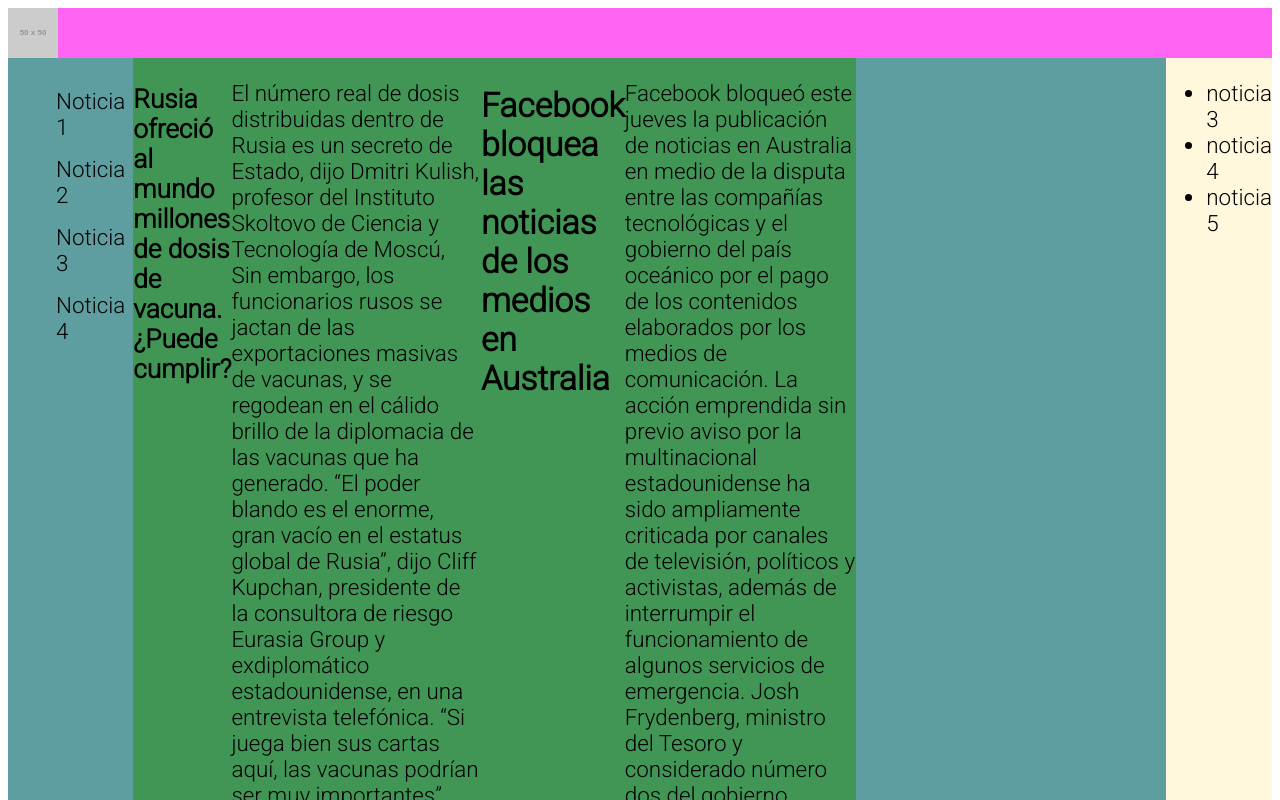
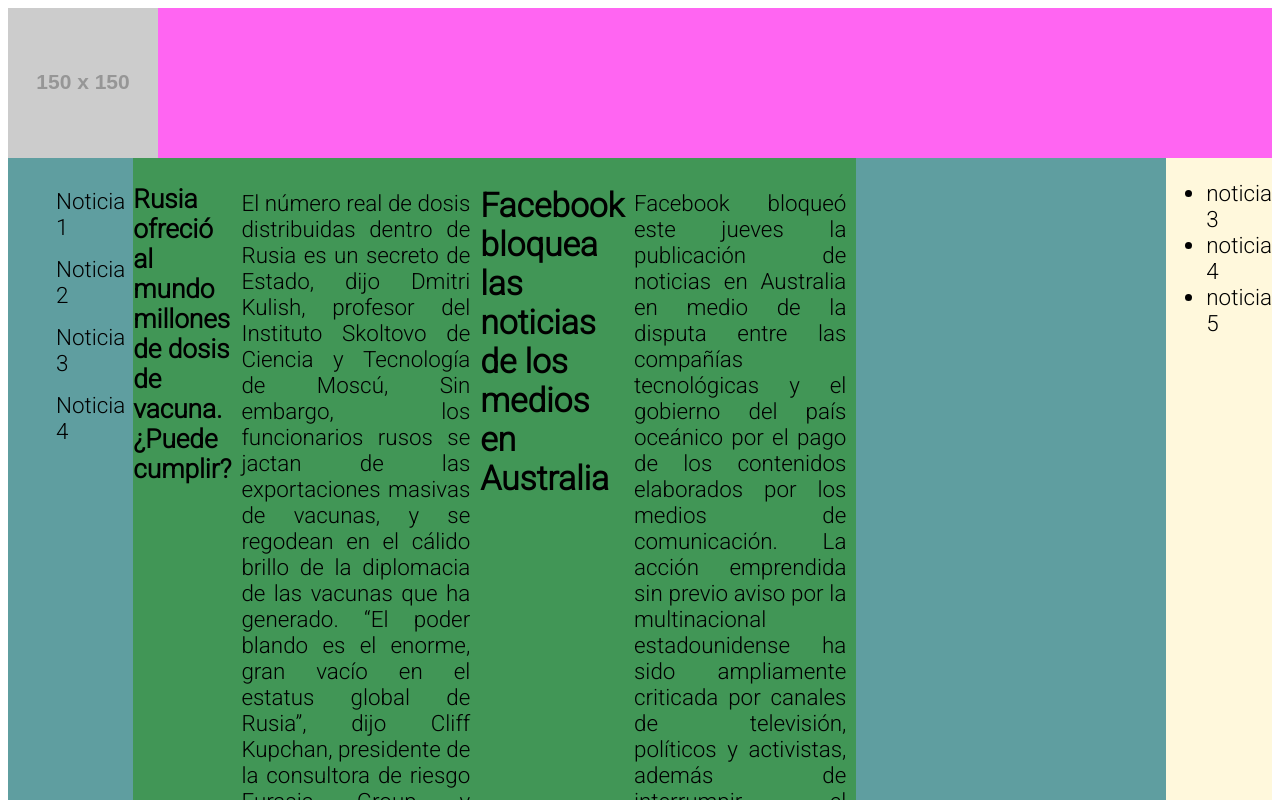
Before and after one commit to derc88/Ac-mica, a plain HTML site: page practica/index.html in a window 1280 px wide. Shown: the top 800 px of the page. Drawn offline with Linux system fonts and the light colour scheme; placeholder pictures from the web are drawn by us.

Commit message:
texto justificado

```diff
--- a/practica/estilos.scss
+++ b/practica/estilos.scss
@@ -45,6 +45,13 @@ main{
         background-color: rgba(58, 149, 66, 0.787);
         width: 70%;
 
+        p{
+            text-align: justify;
+            padding: 10px;
+        }
+
+
+
     }
 
 }
--- a/practica/index.html
+++ b/practica/index.html
@@ -12,7 +12,7 @@
 </head>
 <body>
     <header>
-        <img src="http://via.placeholder.com/50x50" alt="">
+        <img src="http://via.placeholder.com/150x150" alt="">
     </header>
 
     <main>
```
Also changed, not shown: practica/estilos.css, 1 other file.
